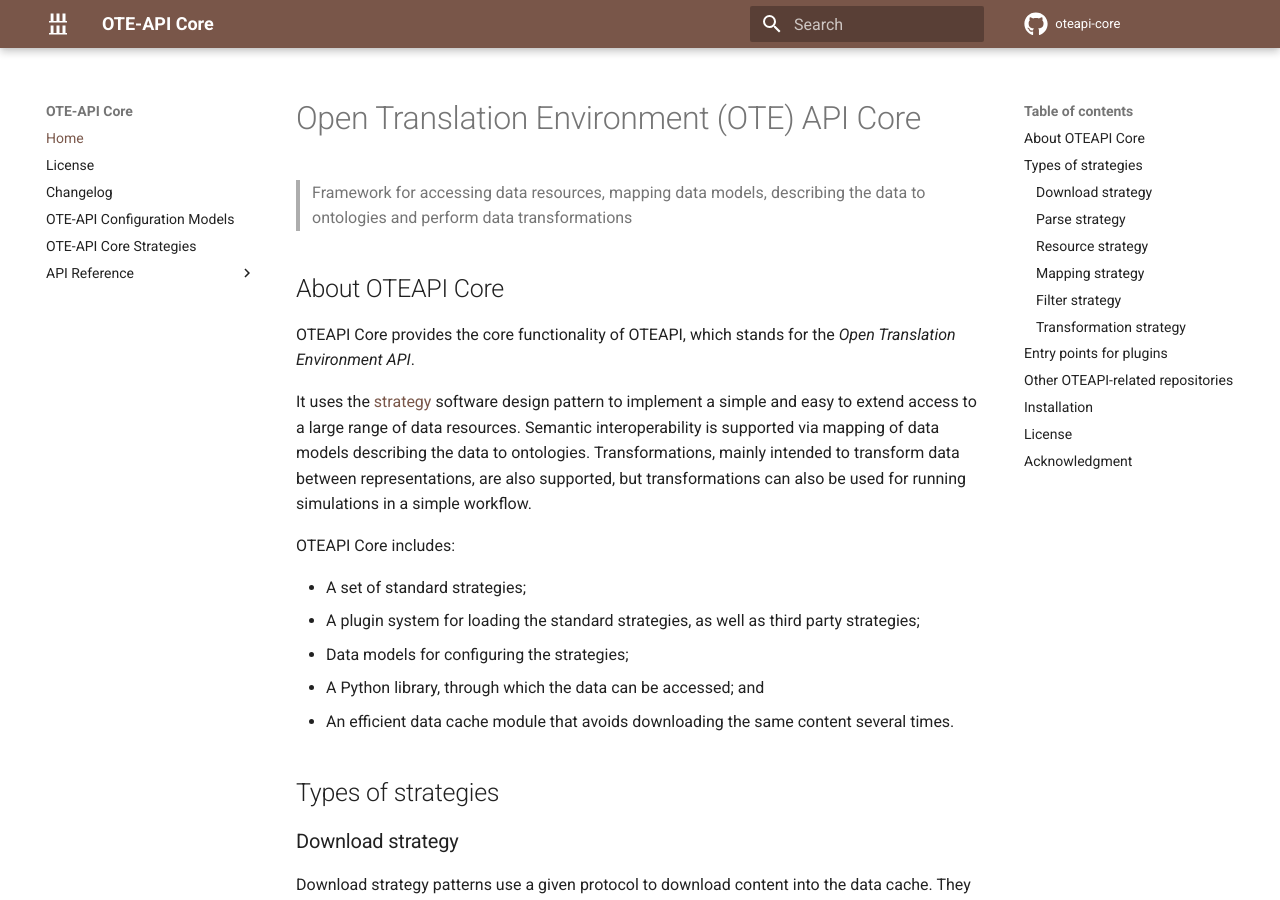
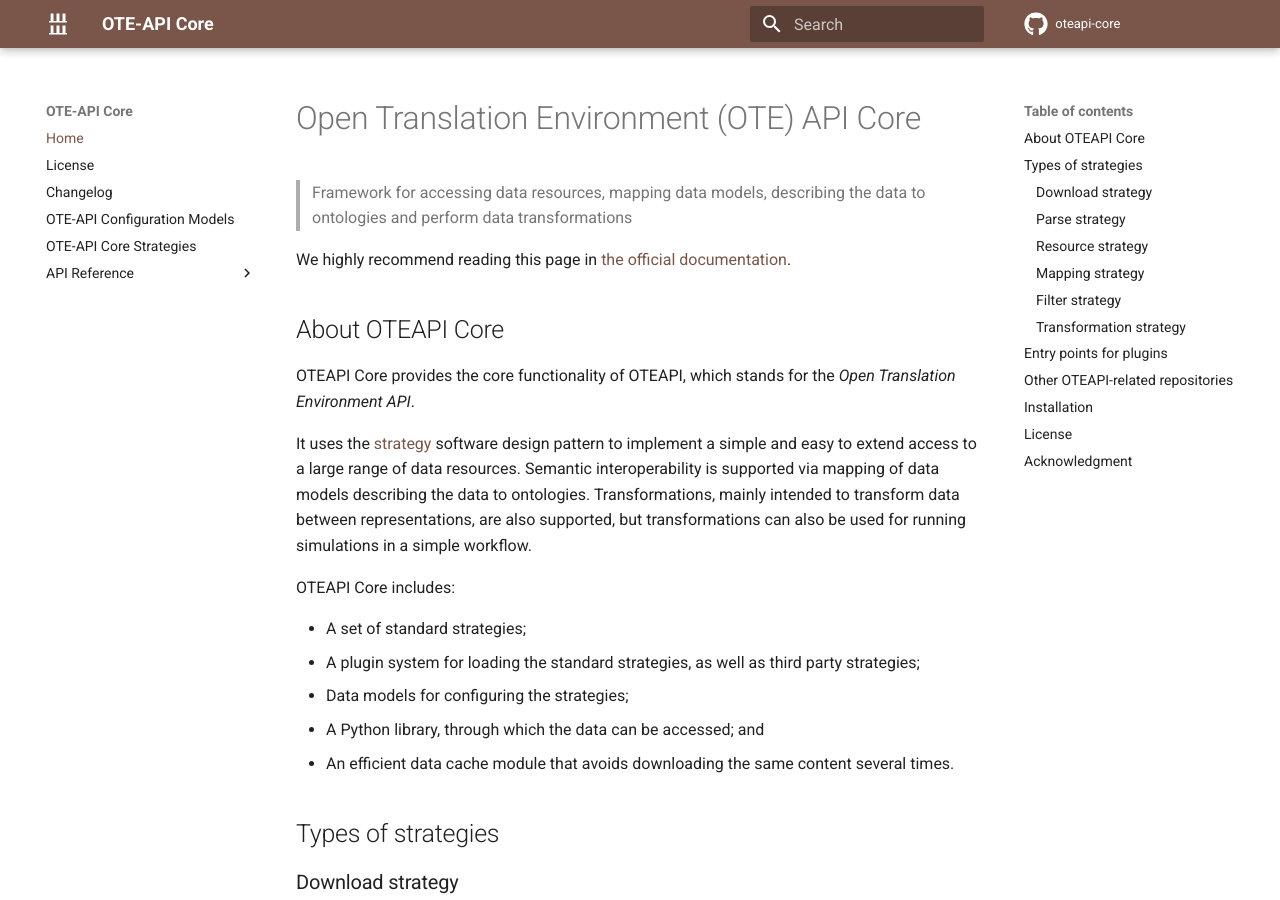
Before and after one commit to EMMC-ASBL/oteapi-core, an MkDocs documentation site: the page built from docs/index.md, in a window 1280 px wide and 900 px high. Built offline with MkDocs 1.6.1 and Material for MkDocs 9.7.7, drawn with Linux system fonts in a browser that asks for light colours; comment, search, counter and statistics services are not loaded; the version menu is left out.

Commit message:
Add sentence directing people to docs

```diff
--- a/docs/index.md
+++ b/docs/index.md
@@ -1,6 +1,8 @@
 # Open Translation Environment (OTE) API Core
 
 > Framework for accessing data resources, mapping data models, describing the data to ontologies and perform data transformations
+
+We highly recommend reading this page in [the official documentation](https://emmc-asbl.github.io/oteapi-core).
 
 ## About OTEAPI Core
 
```
Also changed, not shown: README.md (+2 -0 lines).
